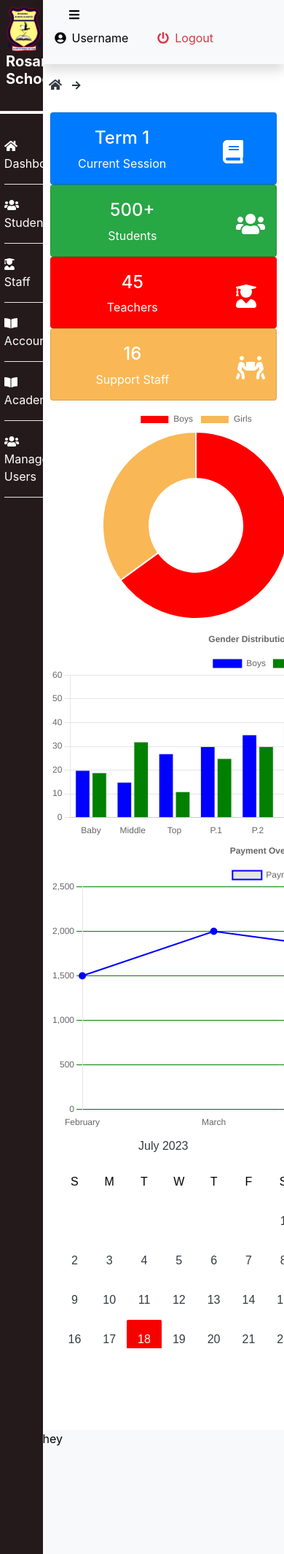
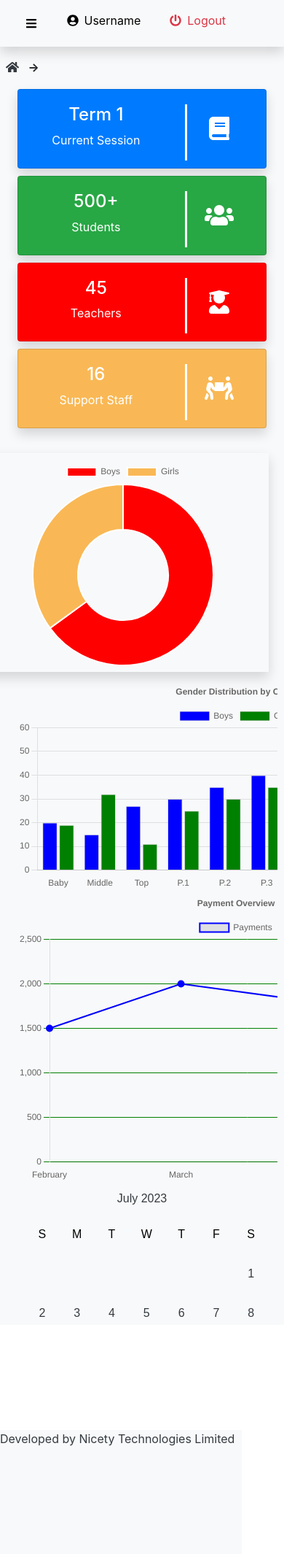
Before and after one commit to megateams/rosanna, a Django app: page /dashboard/ in a window 390 px wide. Shown: the whole page at 73% size. Run offline with Django 4.2, Linux system fonts and the light colour scheme; some libraries are stand-ins or nearby versions.

Commit message:
responsiveness

```diff
--- a/frontend/static/css/style.css
+++ b/frontend/static/css/style.css
@@ -63,6 +63,15 @@
     text-decoration: none;
     font-size: 14px;
 
+}
+
+.sidebar .dismiss{
+    background-color: #fff;
+    color: #000;
+    width: 50px;
+    text-align: center;
+    font-weight: 800;
+    display:none;
 }
 
 
@@ -135,6 +144,15 @@
     padding-top: 20px;
     color: #fff;
 }
+
+.card .cbody
+{
+    border-right: 3px solid #fff;
+    margin-bottom: 10px;
+}
+
+
+
 .cards .trcard{
     background-color: red;
 }
@@ -155,3 +173,39 @@
     width: 600px;
     height: 400px;
   }
+
+  @media (min-width: 0) and (max-width: 760px) {
+    .sidebar{
+        display: none;
+        /* width: 50%; */
+    }
+    .sidebar .active{
+        /* display: block; */
+        width: 50%; /* Adjust the width as desired */
+        /* transition: width 0.3s ease-in-out; */
+      }
+
+      .content.hide-content {
+        /* display: none; */
+        width: 50%;
+      }
+
+
+    .card{
+        margin-bottom: 10px;
+    }
+    .donut-chart{
+
+        margin-left: -55px;
+    }
+    .bar{
+        overflow-x: scroll;
+    }
+
+    .content{
+        width: 100%;
+
+
+    }
+
+  }
--- a/frontend/static/js/script.js
+++ b/frontend/static/js/script.js
@@ -0,0 +1,3 @@
+// brand click
+
+// brand click
--- a/frontend/templates/frontend/base.html
+++ b/frontend/templates/frontend/base.html
@@ -28,6 +28,9 @@
     <div class="main">
         <!-- sidebar -->
         <aside class="sidebar">
+            <div class="dismiss">
+                <p>X</p>
+            </div>
             <div class='header text-center p-2 mb-2'>
                 <img src="{% static 'images/rosannalogo.png' %}"   alt="Rosanna Schools Logo">
 
@@ -36,6 +39,7 @@
             <hr color="#fff" style="height: 3px;">
 
             <ul class='sidebar-links pt-3'>
+
                 <li class="sidebar-item active">
                     <a class="" href='/dashboard'><i class="fas fa-home  mr-2  "></i><span>Dashboard</span></a>
 
@@ -84,7 +88,7 @@
 
         <!-- sidebar -->
         <!-- content -->
-        <div class="content">
+        <div class="content bg-light">
 
             <!-- navbar -->
             <nav class="navbar bg-light shadow">
@@ -111,8 +115,10 @@
             {% block main %}
             {% endblock main %}
             <!-- extending to other pages -->
-            <footer class="footer bg-light ">
-                hey
+            <footer class="footer bg-light text-dark">
+                <p>
+                    Developed by Nicety Technologies Limited
+                </p>
             </footer>
         </div>
         <!-- content -->
@@ -149,7 +155,37 @@
             highlighttargetdate: true,
             // prevnextbutton: 'show'
 
+        });
+
+    $('.brand').click(function () {
+
+        $(".sidebar").css({
+            'display' : 'block',
+            'width' : '100%'
+        });
+
+        $(".content").css({
+            'width': '0%',
+        });
+
+        $(".dismiss").css({
+            'display' : 'block',
+        });
+
+        // document.querySelector('.sidebar').style.display = "block";
+        // document.querySelector('.sidebar').classList.toggle('active');
+        // document.querySelector('.content').classList.toggle('hide-content');
+    });
+
+    $(".dismiss").click(function (){
+        $('.sidebar').css({
+            'display' : 'none'
         })
+
+        $('.content').css({
+            'width' : '100%'
+        });
+    });
     </script>
 </body>
 
--- a/frontend/templates/frontend/dashboard.html
+++ b/frontend/templates/frontend/dashboard.html
@@ -4,12 +4,12 @@
 {% block  main %}
 
 <!-- inner-content -->
-<div class="inner-content mt-3">
+<div class="inner-content pl-4 pr-4">
     <div class="dashboard">
         <!-- cards -->
       <div class="row cards">
         <div class="col-lg-3 col-md-3">
-            <div class="card bg-primary">
+            <div class="card bg-primary shadow">
                 <div class="row">
                     <div class="col-8 cbody">
                         <h4>Term 1</h4>
@@ -24,14 +24,14 @@
 
 
         <div class="col-lg-3 col-md-3">
-            <div class="card bg-success">
+            <div class="card bg-success shadow">
                 <div class="row">
-                    <div class="col-9 cbody">
+                    <div class="col-8 cbody">
                         <h4>500+</h4>
                         <p>Students</p>
                     </div >
 
-                    <div class="col-3 icon">
+                    <div class="col-4 icon">
                         <i class="fa fa-users " aria-hidden="true"></i>
                     </div>
             </div>
@@ -39,13 +39,13 @@
         </div>
 
         <div class=" col-lg-3 col-md-3">
-            <div class="card trcard">
+            <div class="card trcard shadow">
                 <div class="row">
-                <div class="col-9">
+                <div class="col-8 cbody" >
                     <h4>45</h4>
                     <p>Teachers</p>
                 </div>
-                <div class="col-3 icon">
+                <div class="col-4 icon">
                     <i class="fas fa-user-graduate   "></i>
                 </div>
             </div>
@@ -53,13 +53,13 @@
         </div>
 
         <div class="col-lg-3 col-md-3">
-            <div class="card staff-card">
+            <div class="card staff-card shadow">
                 <div class="row ">
-                    <div class="col-9">
+                    <div class="col-8 cbody">
                         <h4>16</h4>
                         <p>Support Staff</p>
                     </div>
-                    <div class="col-3  icon">
+                    <div class="col-4  icon">
                         <i class="fas fa-people-carry    "></i>
                     </div>
                 </div>
@@ -69,13 +69,13 @@
         <!-- cards -->
 
         <!-- donut and bargraph-->
-        <div class="row">
-            <div class="col-lg-5">
-                <div class="donut-chart">
+        <div class="row mt-4">
+            <div class="col-md-5 ">
+                <div class="donut-chart shadow bg-light pb-2">
                     <canvas id="genderDonutChart"></canvas>
                 </div>
             </div>
-            <div class="col-lg-7">
+            <div class="col-md-7 bar">
                 <div class="bar-chart">
                     <canvas id="genderBarChart"></canvas>
                 </div>
@@ -84,7 +84,7 @@
 
 <!-- calendar and line graph -->
         <div class="row">
-            <div class="col-lg-7">
+            <div class="col-lg-7 bar">
                 <div class="line-chart">
                     <canvas id="paymentChart"></canvas>
                 </div>
```
